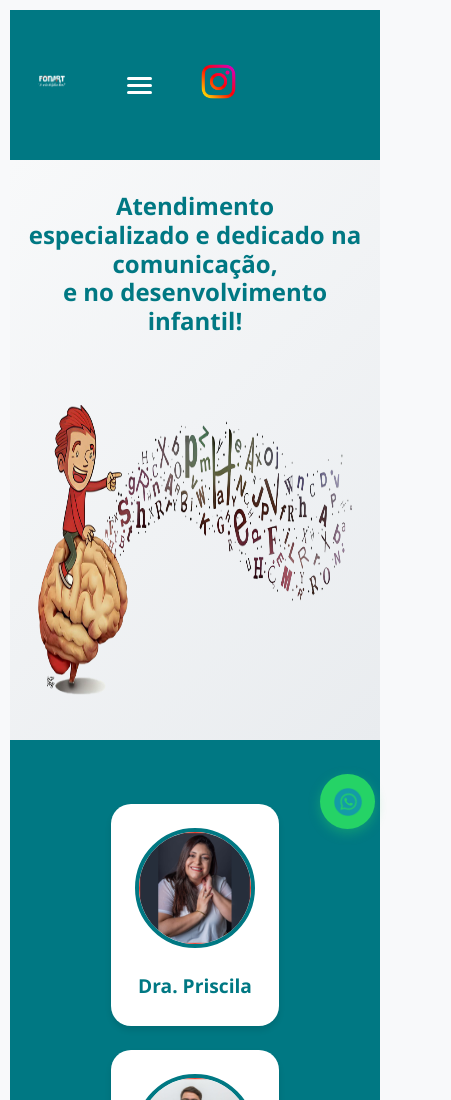
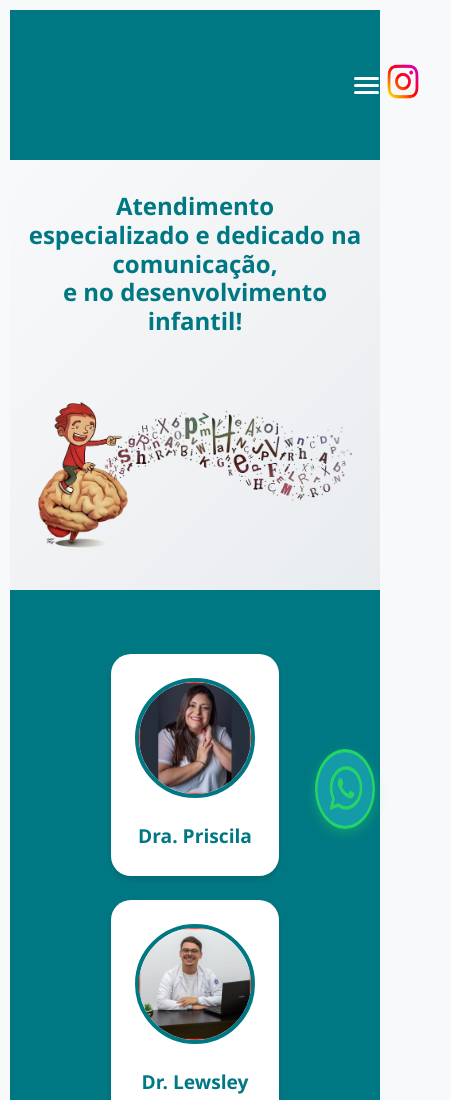
Before and after one commit to Kairo0713/Fonart, a plain HTML site: page index.html in a window 390 px wide. Shown: the top 1100 px of the page, 451 px wide, since content can reach past the window. Drawn offline with Linux system fonts and the light colour scheme.

Commit message:
Add files via upload

```diff
--- a/style/styles.css
+++ b/style/styles.css
@@ -366,6 +366,7 @@ a {
 
     #menu-toggle {
         display: flex;
+        margin-left: 20rem;
     }
 
     .nav-menu {
@@ -439,12 +440,13 @@ a {
     }
 
     .logo img {
-        height: 50px;
+        height: 180px;
     }
 
     .social-media img {
         width: 35px;
         height: 35px;
+        margin-right: 2rem;
     }
 
     .hero-section {
@@ -456,7 +458,8 @@ a {
     }
 
     .hero-image img {
-        height: 300px;
+        height: 150px;
+        width: auto;
     }
 
     .section-title {
@@ -510,13 +513,13 @@ a {
     }
 
     .whatsapp-button a {
-        width: 55px;
-        height: 55px;
+        width: 60px;
+        height: 80px;
     }
 
     .whatsapp-button img {
-        width: 30px;
-        height: 30px;
+        width: 80px;
+        height: 80px;
     }
 }
 
```
